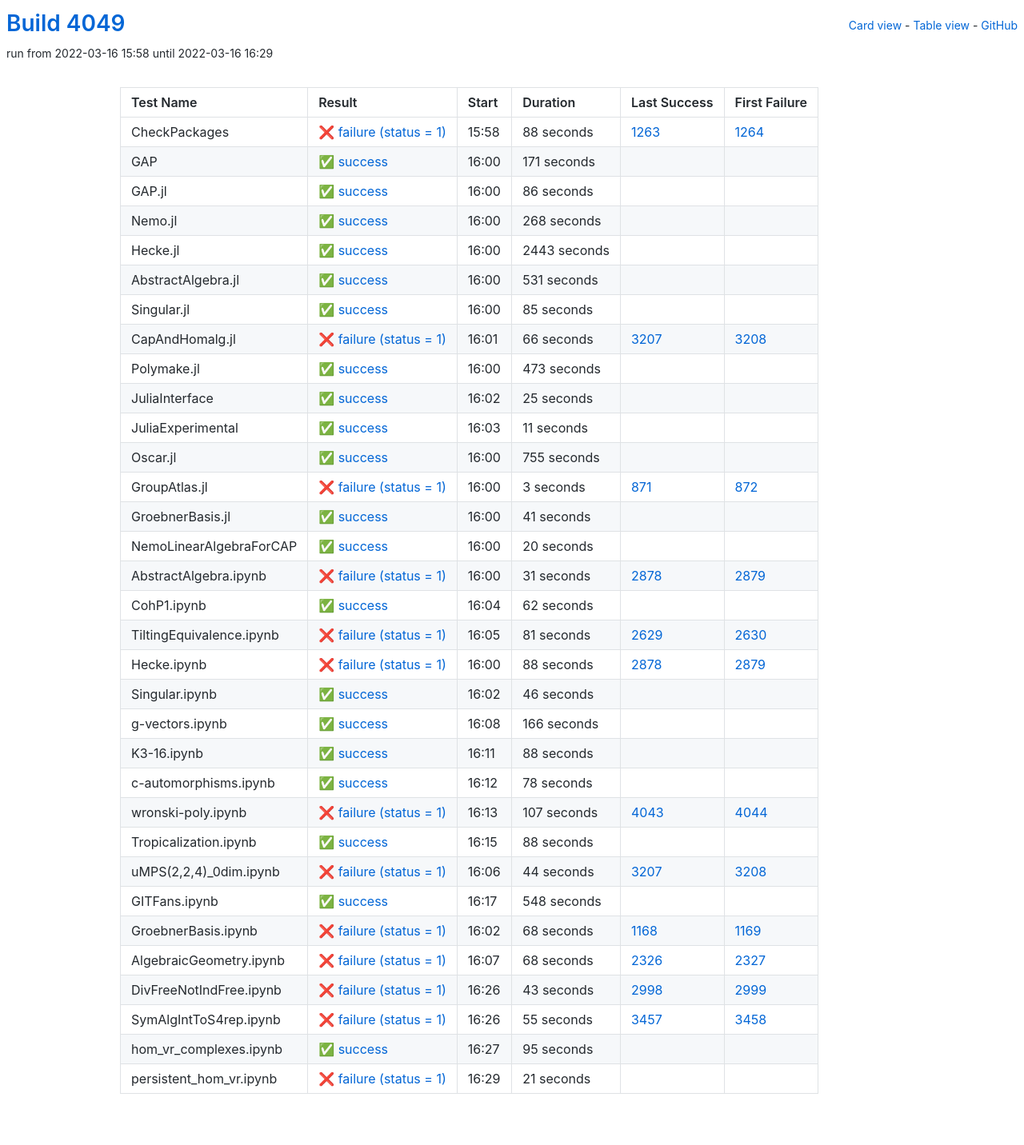
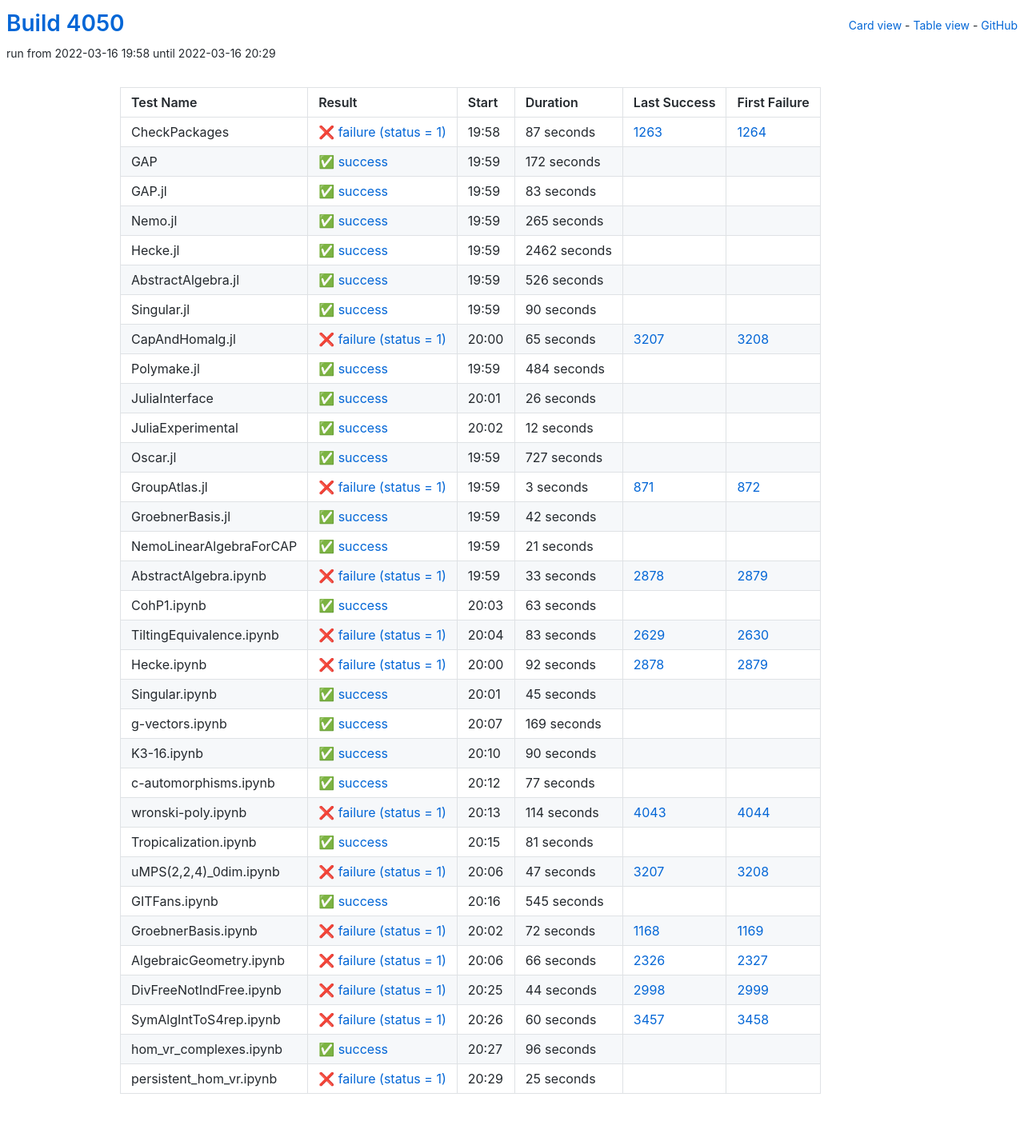
Before and after one commit to oscar-system/oscar-ci-status-stable, a Jekyll site: the page built from table.html, in a window 1280 px wide. Shown: the whole page at 80% size. Built offline with Jekyll 4.4.1, drawn with Linux system fonts in a browser that asks for light colours.

Commit message:
Build #4050

```diff
--- a/_data/ci.yml
+++ b/_data/ci.yml
@@ -1,6 +1,6 @@
 ---
-build: 4049
-build_url: https://oscarci.mathematik.uni-kl.de/job/oscar-stable/4049/
+build: 4050
+build_url: https://oscarci.mathematik.uni-kl.de/job/oscar-stable/4050/
 job: oscar-stable
 organization: oscar-system
 repo: oscar-ci-status-stable
@@ -8,152 +8,152 @@ repourl: https://github.com/oscar-system/oscar-ci-status-stable
 tests:
 - name: CheckPackages
   id: checkpackages
-  log: https://oscarci.mathematik.uni-kl.de/job/oscar-stable/4049/artifact/logs/build-4049/CheckPackages.log
-  start: 2022-03-16 15:58
+  log: https://oscarci.mathematik.uni-kl.de/job/oscar-stable/4050/artifact/logs/build-4050/CheckPackages.log
+  start: 2022-03-16 19:58
   success: false
   exitcode: 1
   status: failure
-  duration: 88
+  duration: 87
   last_success: 1263
   last_success_url: https://oscarci.mathematik.uni-kl.de/job/oscar-stable/1263/
   first_failure: 1264
   first_failure_url: https://oscarci.mathematik.uni-kl.de/job/oscar-stable/1264/
 - name: GAP
   id: gap
-  log: https://oscarci.mathematik.uni-kl.de/job/oscar-stable/4049/artifact/logs/build-4049/GAP.log
-  start: 2022-03-16 16:00
+  log: https://oscarci.mathematik.uni-kl.de/job/oscar-stable/4050/artifact/logs/build-4050/GAP.log
+  start: 2022-03-16 19:59
   success: true
   exitcode: 0
   status: success
-  duration: 171
+  duration: 172
   last_success: false
   last_success_url:
   first_failure: false
   first_failure_url:
 - name: GAP.jl
   id: gap-jl
-  log: https://oscarci.mathematik.uni-kl.de/job/oscar-stable/4049/artifact/logs/build-4049/GAP.jl.log
-  start: 2022-03-16 16:00
+  log: https://oscarci.mathematik.uni-kl.de/job/oscar-stable/4050/artifact/logs/build-4050/GAP.jl.log
+  start: 2022-03-16 19:59
   success: true
   exitcode: 0
   status: success
-  duration: 86
+  duration: 83
   last_success: false
   last_success_url:
   first_failure: false
   first_failure_url:
 - name: Nemo.jl
   id: nemo-jl
-  log: https://oscarci.mathematik.uni-kl.de/job/oscar-stable/4049/artifact/logs/build-4049/Nemo.jl.log
-  start: 2022-03-16 16:00
+  log: https://oscarci.mathematik.uni-kl.de/job/oscar-stable/4050/artifact/logs/build-4050/Nemo.jl.log
+  start: 2022-03-16 19:59
   success: true
   exitcode: 0
   status: success
-  duration: 268
+  duration: 265
   last_success: false
   last_success_url:
   first_failure: false
   first_failure_url:
 - name: Hecke.jl
   id: hecke-jl
-  log: https://oscarci.mathematik.uni-kl.de/job/oscar-stable/4049/artifact/logs/build-4049/Hecke.jl.log
-  start: 2022-03-16 16:00
+  log: https://oscarci.mathematik.uni-kl.de/job/oscar-stable/4050/artifact/logs/build-4050/Hecke.jl.log
+  start: 2022-03-16 19:59
   success: true
   exitcode: 0
   status: success
-  duration: 2443
+  duration: 2462
   last_success: false
   last_success_url:
   first_failure: false
   first_failure_url:
 - name: AbstractAlgebra.jl
   id: abstractalgebra-jl
-  log: https://oscarci.mathematik.uni-kl.de/job/oscar-stable/4049/artifact/logs/build-4049/AbstractAlgebra.jl.log
-  start: 2022-03-16 16:00
+  log: https://oscarci.mathematik.uni-kl.de/job/oscar-stable/4050/artifact/logs/build-4050/AbstractAlgebra.jl.log
+  start: 2022-03-16 19:59
   success: true
   exitcode: 0
   status: success
-  duration: 531
+  duration: 526
   last_success: false
   last_success_url:
   first_failure: false
   first_failure_url:
 - name: Singular.jl
   id: singular-jl
-  log: https://oscarci.mathematik.uni-kl.de/job/oscar-stable/4049/artifact/logs/build-4049/Singular.jl.log
-  start: 2022-03-16 16:00
+  log: https://oscarci.mathematik.uni-kl.de/job/oscar-stable/4050/artifact/logs/build-4050/Singular.jl.log
+  start: 2022-03-16 19:59
   success: true
   exitcode: 0
   status: success
-  duration: 85
+  duration: 90
   last_success: false
   last_success_url:
   first_failure: false
   first_failure_url:
 - name: CapAndHomalg.jl
   id: capandhomalg-jl
-  log: https://oscarci.mathematik.uni-kl.de/job/oscar-stable/4049/artifact/logs/build-4049/CapAndHomalg.jl.log
-  start: 2022-03-16 16:01
+  log: https://oscarci.mathematik.uni-kl.de/job/oscar-stable/4050/artifact/logs/build-4050/CapAndHomalg.jl.log
+  start: 2022-03-16 20:00
   success: false
   exitcode: 1
   status: failure
-  duration: 66
+  duration: 65
   last_success: 3207
   last_success_url: https://oscarci.mathematik.uni-kl.de/job/oscar-stable/3207/
   first_failure: 3208
   first_failure_url: https://oscarci.mathematik.uni-kl.de/job/oscar-stable/3208/
 - name: Polymake.jl
   id: polymake-jl
-  log: https://oscarci.mathematik.uni-kl.de/job/oscar-stable/4049/artifact/logs/build-4049/Polymake.jl.log
-  start: 2022-03-16 16:00
+  log: https://oscarci.mathematik.uni-kl.de/job/oscar-stable/4050/artifact/logs/build-4050/Polymake.jl.log
+  start: 2022-03-16 19:59
   success: true
   exitcode: 0
   status: success
-  duration: 473
+  duration: 484
   last_success: false
   last_success_url:
   first_failure: false
   first_failure_url:
 - name: JuliaInterface
   id: juliainterface
-  log: https://oscarci.mathematik.uni-kl.de/job/oscar-stable/4049/artifact/logs/build-4049/JuliaInterface.log
-  start: 2022-03-16 16:02
+  log: https://oscarci.mathematik.uni-kl.de/job/oscar-stable/4050/artifact/logs/build-4050/JuliaInterface.log
+  start: 2022-03-16 20:01
   success: true
   exitcode: 0
   status: success
-  duration: 25
+  duration: 26
   last_success: false
   last_success_url:
   first_failure: false
   first_failure_url:
 - name: JuliaExperimental
   id: juliaexperimental
-  log: https://oscarci.mathematik.uni-kl.de/job/oscar-stable/4049/artifact/logs/build-4049/JuliaExperimental.log
-  start: 2022-03-16 16:03
+  log: https://oscarci.mathematik.uni-kl.de/job/oscar-stable/4050/artifact/logs/build-4050/JuliaExperimental.log
+  start: 2022-03-16 20:02
   success: true
   exitcode: 0
   status: success
-  duration: 11
+  duration: 12
   last_success: false
   last_success_url:
   first_failure: false
   first_failure_url:
 - name: Oscar.jl
   id: oscar-jl
-  log: https://oscarci.mathematik.uni-kl.de/job/oscar-stable/4049/artifact/logs/build-4049/Oscar.jl.log
-  start: 2022-03-16 16:00
+  log: https://oscarci.mathematik.uni-kl.de/job/oscar-stable/4050/artifact/logs/build-4050/Oscar.jl.log
+  start: 2022-03-16 19:59
   success: true
   exitcode: 0
   status: success
-  duration: 755
+  duration: 727
   last_success: false
   last_success_url:
   first_failure: false
   first_failure_url:
 - name: GroupAtlas.jl
   id: groupatlas-jl
-  log: https://oscarci.mathematik.uni-kl.de/job/oscar-stable/4049/artifact/logs/build-4049/GroupAtlas.jl.log
-  start: 2022-03-16 16:00
+  log: https://oscarci.mathematik.uni-kl.de/job/oscar-stable/4050/artifact/logs/build-4050/GroupAtlas.jl.log
+  start: 2022-03-16 19:59
   success: false
   exitcode: 1
   status: failure
@@ -164,240 +164,240 @@ tests:
   first_failure_url: https://oscarci.mathematik.uni-kl.de/job/oscar-stable/872/
 - name: GroebnerBasis.jl
   id: groebnerbasis-jl
-  log: https://oscarci.mathematik.uni-kl.de/job/oscar-stable/4049/artifact/logs/build-4049/GroebnerBasis.jl.log
-  start: 2022-03-16 16:00
+  log: https://oscarci.mathematik.uni-kl.de/job/oscar-stable/4050/artifact/logs/build-4050/GroebnerBasis.jl.log
+  start: 2022-03-16 19:59
   success: true
   exitcode: 0
   status: success
-  duration: 41
+  duration: 42
   last_success: false
   last_success_url:
   first_failure: false
   first_failure_url:
 - name: NemoLinearAlgebraForCAP
   id: nemolinearalgebraforcap
-  log: https://oscarci.mathematik.uni-kl.de/job/oscar-stable/4049/artifact/logs/build-4049/NemoLinearAlgebraForCAP.log
-  start: 2022-03-16 16:00
+  log: https://oscarci.mathematik.uni-kl.de/job/oscar-stable/4050/artifact/logs/build-4050/NemoLinearAlgebraForCAP.log
+  start: 2022-03-16 19:59
   success: true
   exitcode: 0
   status: success
-  duration: 20
+  duration: 21
   last_success: false
   last_success_url:
   first_failure: false
   first_failure_url:
 - name: AbstractAlgebra.ipynb
   id: abstractalgebra-ipynb
-  log: https://oscarci.mathematik.uni-kl.de/job/oscar-stable/4049/artifact/logs/build-4049/AbstractAlgebra.ipynb.log
-  start: 2022-03-16 16:00
+  log: https://oscarci.mathematik.uni-kl.de/job/oscar-stable/4050/artifact/logs/build-4050/AbstractAlgebra.ipynb.log
+  start: 2022-03-16 19:59
   success: false
   exitcode: 1
   status: failure
-  duration: 31
+  duration: 33
   last_success: 2878
   last_success_url: https://oscarci.mathematik.uni-kl.de/job/oscar-stable/2878/
   first_failure: 2879
   first_failure_url: https://oscarci.mathematik.uni-kl.de/job/oscar-stable/2879/
 - name: CohP1.ipynb
   id: cohp1-ipynb
-  log: https://oscarci.mathematik.uni-kl.de/job/oscar-stable/4049/artifact/logs/build-4049/CohP1.ipynb.log
-  start: 2022-03-16 16:04
+  log: https://oscarci.mathematik.uni-kl.de/job/oscar-stable/4050/artifact/logs/build-4050/CohP1.ipynb.log
+  start: 2022-03-16 20:03
   success: true
   exitcode: 0
   status: success
-  duration: 62
+  duration: 63
   last_success: false
   last_success_url:
   first_failure: false
   first_failure_url:
 - name: TiltingEquivalence.ipynb
   id: tiltingequivalence-ipynb
-  log: https://oscarci.mathematik.uni-kl.de/job/oscar-stable/4049/artifact/logs/build-4049/TiltingEquivalence.ipynb.log
-  start: 2022-03-16 16:05
+  log: https://oscarci.mathematik.uni-kl.de/job/oscar-stable/4050/artifact/logs/build-4050/TiltingEquivalence.ipynb.log
+  start: 2022-03-16 20:04
   success: false
   exitcode: 1
   status: failure
-  duration: 81
+  duration: 83
   last_success: 2629
   last_success_url: https://oscarci.mathematik.uni-kl.de/job/oscar-stable/2629/
   first_failure: 2630
   first_failure_url: https://oscarci.mathematik.uni-kl.de/job/oscar-stable/2630/
 - name: Hecke.ipynb
   id: hecke-ipynb
-  log: https://oscarci.mathematik.uni-kl.de/job/oscar-stable/4049/artifact/logs/build-4049/Hecke.ipynb.log
-  start: 2022-03-16 16:00
+  log: https://oscarci.mathematik.uni-kl.de/job/oscar-stable/4050/artifact/logs/build-4050/Hecke.ipynb.log
+  start: 2022-03-16 20:00
   success: false
   exitcode: 1
   status: failure
-  duration: 88
+  duration: 92
   last_success: 2878
   last_success_url: https://oscarci.mathematik.uni-kl.de/job/oscar-stable/2878/
   first_failure: 2879
   first_failure_url: https://oscarci.mathematik.uni-kl.de/job/oscar-stable/2879/
 - name: Singular.ipynb
   id: singular-ipynb
-  log: https://oscarci.mathematik.uni-kl.de/job/oscar-stable/4049/artifact/logs/build-4049/Singular.ipynb.log
-  start: 2022-03-16 16:02
+  log: https://oscarci.mathematik.uni-kl.de/job/oscar-stable/4050/artifact/logs/build-4050/Singular.ipynb.log
+  start: 2022-03-16 20:01
   success: true
   exitcode: 0
   status: success
-  duration: 46
+  duration: 45
   last_success: false
   last_success_url:
   first_failure: false
   first_failure_url:
 - name: g-vectors.ipynb
   id: g-vectors-ipynb
-  log: https://oscarci.mathematik.uni-kl.de/job/oscar-stable/4049/artifact/logs/build-4049/g-vectors.ipynb.log
-  start: 2022-03-16 16:08
+  log: https://oscarci.mathematik.uni-kl.de/job/oscar-stable/4050/artifact/logs/build-4050/g-vectors.ipynb.log
+  start: 2022-03-16 20:07
   success: true
   exitcode: 0
   status: success
-  duration: 166
+  duration: 169
   last_success: false
   last_success_url:
   first_failure: false
   first_failure_url:
 - name: K3-16.ipynb
   id: k3-16-ipynb
-  log: https://oscarci.mathematik.uni-kl.de/job/oscar-stable/4049/artifact/logs/build-4049/K3-16.ipynb.log
-  start: 2022-03-16 16:11
+  log: https://oscarci.mathematik.uni-kl.de/job/oscar-stable/4050/artifact/logs/build-4050/K3-16.ipynb.log
+  start: 2022-03-16 20:10
   success: true
   exitcode: 0
   status: success
-  duration: 88
+  duration: 90
   last_success: false
   last_success_url:
   first_failure: false
   first_failure_url:
 - name: c-automorphisms.ipynb
   id: c-automorphisms-ipynb
-  log: https://oscarci.mathematik.uni-kl.de/job/oscar-stable/4049/artifact/logs/build-4049/c-automorphisms.ipynb.log
-  start: 2022-03-16 16:12
+  log: https://oscarci.mathematik.uni-kl.de/job/oscar-stable/4050/artifact/logs/build-4050/c-automorphisms.ipynb.log
+  start: 2022-03-16 20:12
   success: true
   exitcode: 0
   status: success
-  duration: 78
+  duration: 77
   last_success: false
   last_success_url:
   first_failure: false
   first_failure_url:
 - name: wronski-poly.ipynb
   id: wronski-poly-ipynb
-  log: https://oscarci.mathematik.uni-kl.de/job/oscar-stable/4049/artifact/logs/build-4049/wronski-poly.ipynb.log
-  start: 2022-03-16 16:13
+  log: https://oscarci.mathematik.uni-kl.de/job/oscar-stable/4050/artifact/logs/build-4050/wronski-poly.ipynb.log
+  start: 2022-03-16 20:13
   success: false
   exitcode: 1
   status: failure
-  duration: 107
+  duration: 114
   last_success: 4043
   last_success_url: https://oscarci.mathematik.uni-kl.de/job/oscar-stable/4043/
   first_failure: 4044
   first_failure_url: https://oscarci.mathematik.uni-kl.de/job/oscar-stable/4044/
 - name: Tropicalization.ipynb
   id: tropicalization-ipynb
-  log: https://oscarci.mathematik.uni-kl.de/job/oscar-stable/4049/artifact/logs/build-4049/Tropicalization.ipynb.log
-  start: 2022-03-16 16:15
+  log: https://oscarci.mathematik.uni-kl.de/job/oscar-stable/4050/artifact/logs/build-4050/Tropicalization.ipynb.log
+  start: 2022-03-16 20:15
   success: true
   exitcode: 0
   status: success
-  duration: 88
+  duration: 81
   last_success: false
   last_success_url:
   first_failure: false
   first_failure_url:
 - name: uMPS(2,2,4)_0dim.ipynb
   id: umps-2-2-4-0dim-ipynb
-  log: https://oscarci.mathematik.uni-kl.de/job/oscar-stable/4049/artifact/logs/build-4049/uMPS-2-2-4-_0dim.ipynb.log
-  start: 2022-03-16 16:06
+  log: https://oscarci.mathematik.uni-kl.de/job/oscar-stable/4050/artifact/logs/build-4050/uMPS-2-2-4-_0dim.ipynb.log
+  start: 2022-03-16 20:06
   success: false
   exitcode: 1
   status: failure
-  duration: 44
+  duration: 47
   last_success: 3207
   last_success_url: https://oscarci.mathematik.uni-kl.de/job/oscar-stable/3207/
   first_failure: 3208
   first_failure_url: https://oscarci.mathematik.uni-kl.de/job/oscar-stable/3208/
 - name: GITFans.ipynb
   id: gitfans-ipynb
-  log: https://oscarci.mathematik.uni-kl.de/job/oscar-stable/4049/artifact/logs/build-4049/GITFans.ipynb.log
-  start: 2022-03-16 16:17
+  log: https://oscarci.mathematik.uni-kl.de/job/oscar-stable/4050/artifact/logs/build-4050/GITFans.ipynb.log
+  start: 2022-03-16 20:16
   success: true
   exitcode: 0
   status: success
-  duration: 548
+  duration: 545
   last_success: false
   last_success_url:
   first_failure: false
   first_failure_url:
 - name: GroebnerBasis.ipynb
   id: groebnerbasis-ipynb
-  log: https://oscarci.mathematik.uni-kl.de/job/oscar-stable/4049/artifact/logs/build-4049/GroebnerBasis.ipynb.log
-  start: 2022-03-16 16:02
+  log: https://oscarci.mathematik.uni-kl.de/job/oscar-stable/4050/artifact/logs/build-4050/GroebnerBasis.ipynb.log
+  start: 2022-03-16 20:02
   success: false
   exitcode: 1
   status: failure
-  duration: 68
+  duration: 72
   last_success: 1168
   last_success_url: https://oscarci.mathematik.uni-kl.de/job/oscar-stable/1168/
   first_failure: 1169
   first_failure_url: https://oscarci.mathematik.uni-kl.de/job/oscar-stable/1169/
 - name: AlgebraicGeometry.ipynb
   id: algebraicgeometry-ipynb
-  log: https://oscarci.mathematik.uni-kl.de/job/oscar-stable/4049/artifact/logs/build-4049/AlgebraicGeometry.ipynb.log
-  start: 2022-03-16 16:07
+  log: https://oscarci.mathematik.uni-kl.de/job/oscar-stable/4050/artifact/logs/build-4050/AlgebraicGeometry.ipynb.log
+  start: 2022-03-16 20:06
   success: false
   exitcode: 1
   status: failure
-  duration: 68
+  duration: 66
   last_success: 2326
   last_success_url: https://oscarci.mathematik.uni-kl.de/job/oscar-stable/2326/
   first_failure: 2327
   first_failure_url: https://oscarci.mathematik.uni-kl.de/job/oscar-stable/2327/
 - name: DivFreeNotIndFree.ipynb
   id: divfreenotindfree-ipynb
-  log: https://oscarci.mathematik.uni-kl.de/job/oscar-stable/4049/artifact/logs/build-4049/DivFreeNotIndFree.ipynb.log
-  start: 2022-03-16 16:26
+  log: https://oscarci.mathematik.uni-kl.de/job/oscar-stable/4050/artifact/logs/build-4050/DivFreeNotIndFree.ipynb.log
+  start: 2022-03-16 20:25
   success: false
   exitcode: 1
   status: failure
-  duration: 43
+  duration: 44
   last_success: 2998
   last_success_url: https://oscarci.mathematik.uni-kl.de/job/oscar-stable/2998/
   first_failure: 2999
   first_failure_url: https://oscarci.mathematik.uni-kl.de/job/oscar-stable/2999/
 - name: SymAlgIntToS4rep.ipynb
   id: symalginttos4rep-ipynb
-  log: https://oscarci.mathematik.uni-kl.de/job/oscar-stable/4049/artifact/logs/build-4049/SymAlgIntToS4rep.ipynb.log
-  start: 2022-03-16 16:26
+  log: https://oscarci.mathematik.uni-kl.de/job/oscar-stable/4050/artifact/logs/build-4050/SymAlgIntToS4rep.ipynb.log
+  start: 2022-03-16 20:26
   success: false
   exitcode: 1
   status: failure
-  duration: 55
+  duration: 60
   last_success: 3457
   last_success_url: https://oscarci.mathematik.uni-kl.de/job/oscar-stable/3457/
   first_failure: 3458
   first_failure_url: https://oscarci.mathematik.uni-kl.de/job/oscar-stable/3458/
 - name: hom_vr_complexes.ipynb
   id: hom-vr-complexes-ipynb
-  log: https://oscarci.mathematik.uni-kl.de/job/oscar-stable/4049/artifact/logs/build-4049/hom_vr_complexes.ipynb.log
-  start: 2022-03-16 16:27
+  log: https://oscarci.mathematik.uni-kl.de/job/oscar-stable/4050/artifact/logs/build-4050/hom_vr_complexes.ipynb.log
+  start: 2022-03-16 20:27
   success: true
   exitcode: 0
   status: success
-  duration: 95
+  duration: 96
   last_success: false
   last_success_url:
   first_failure: false
   first_failure_url:
 - name: persistent_hom_vr.ipynb
   id: persistent-hom-vr-ipynb
-  log: https://oscarci.mathematik.uni-kl.de/job/oscar-stable/4049/artifact/logs/build-4049/persistent_hom_vr.ipynb.log
-  start: 2022-03-16 16:29
+  log: https://oscarci.mathematik.uni-kl.de/job/oscar-stable/4050/artifact/logs/build-4050/persistent_hom_vr.ipynb.log
+  start: 2022-03-16 20:29
   success: false
   exitcode: 1
   status: failure
-  duration: 21
+  duration: 25
   last_success: false
   last_success_url:
   first_failure: false
```
Also changed, not shown: README.md.
